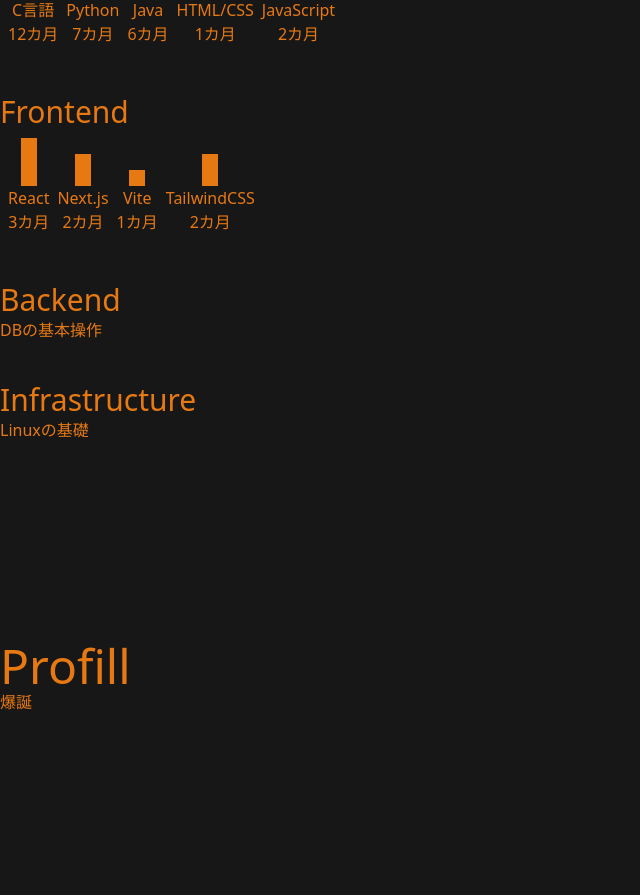
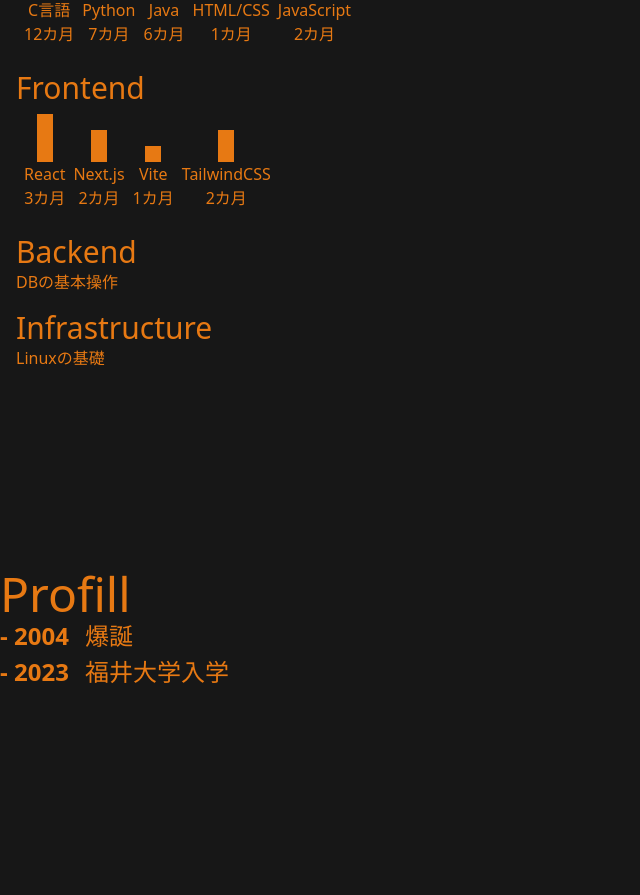
Before and after one commit to FujitaKohei04/portfolio, a Next.js app: page / in a window 1280 px wide. Shown: the part 2446-3341 px from the top of the page, without its empty margins (0-640 px from the left). Built offline with nearby package versions, Linux system fonts and the light colour scheme.

Commit message:
feat: profill

```diff
--- a/src/app/components/Header.module.css
+++ b/src/app/components/Header.module.css
@@ -4,7 +4,7 @@
     display: flex;
     gap: 12;
     padding-top: 20;
-    margin-left: 8;
+    padding-left: 8;
     background-color: var(--background);
     width: 100%;
 }
--- a/src/app/main.module.css
+++ b/src/app/main.module.css
@@ -138,6 +138,13 @@
     opacity: 50%;
 }
 
+.skillsKind {
+    display: flex;
+    flex-direction: column;
+    gap: 16px;
+    margin-left: 16px;
+}
+
 .skillsChartLanguage {
     display: flex;
     flex-direction: row;
@@ -159,6 +166,17 @@
     flex-direction: column;
 }
 
+.profillYearTitle {
+    display: flex;
+    flex-direction: row;
+    gap: 16px;
+    font-size: x-large;
+}
+
+.profillYear {
+    font-weight: bold;
+}
+
 .target {
     scroll-margin-top: 10vh;
 }
--- a/src/app/page.tsx
+++ b/src/app/page.tsx
@@ -239,30 +239,22 @@
   return (
     <div>
       <div className="text-5xl">Skills</div>
-      <div className="flex flex-col gap-10">
+      <div className={styles.skillsKind}>
         <div>
           <div className="text-3xl">Programming Language</div>
-          <div>
-            <SkillsChart contents={progLang}/>
-          </div>
+          <SkillsChart contents={progLang}/>
         </div>
         <div>
           <div className="text-3xl">Frontend</div>
-          <div>
             <SkillsChart contents={frontend} />
-          </div>
         </div>
         <div>
           <div className="text-3xl">Backend</div>
-          <div>
             <div>DBの基本操作</div>
-          </div>
         </div>
         <div>
           <div className="text-3xl">Infrastructure</div>
-          <div>
             <div>Linuxの基礎</div>
-          </div>
         </div>
       </div>
     </div>
@@ -287,7 +279,15 @@
   return (
     <div>
       <div className="text-5xl">Profill</div>
-      <div>爆誕</div>
+      <div className={styles.profillYearTitle}>
+        <div className={styles.profillYear}>- 2004</div>
+        <div>爆誕</div>
+      </div>
+      <div className={styles.profillYearTitle}>
+        <div className={styles.profillYear}>- 2023</div>
+        <div>福井大学入学</div>
+      </div>
+
     </div>
   );
 }
```
